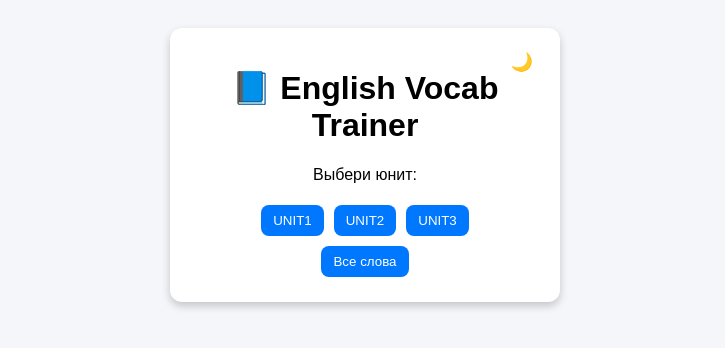
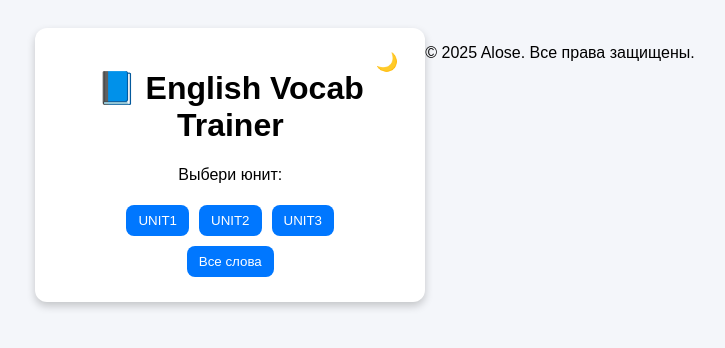
Before and after one commit to Akio-04/vocab-trainer, a plain HTML site: page index.html in a window 1280 px wide. Shown: the whole page, without its empty margins (275-1000 px from the left). Drawn offline with Linux system fonts and the light colour scheme.

Commit message:
Update index.html

```diff
--- a/index.html
+++ b/index.html
@@ -36,6 +36,10 @@
     </div>
   </div>
 
+  <footer>
+    <p>© 2025 Alose. Все права защищены.</p>
+  </footer>
+
   <script src="script.js"></script>
 </body>
 </html>
```
